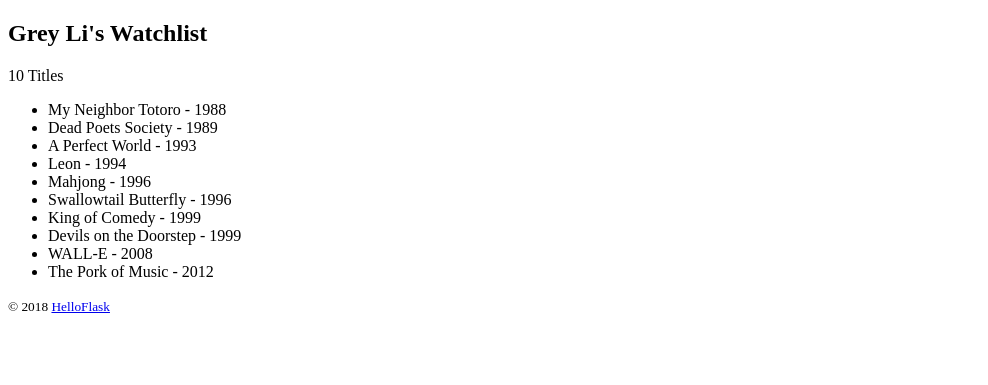
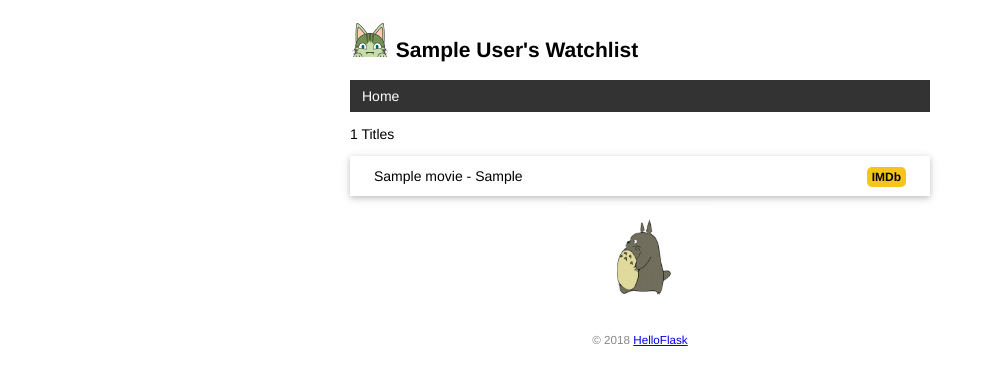
Before and after one commit to Aallizzwell/watch, a Flask app: page / in a window 1280 px wide. Shown: the top 385 px of the page, without its empty margins (0-988 px from the left). Run offline with Flask 2, Linux system fonts and the light colour scheme; tables that the repository leaves empty hold one stand-in row (values such as "Sample post").

Commit message:
Add base template and error template

```diff
--- a/watchlist/__init__.py
+++ b/watchlist/__init__.py
@@ -6,38 +6,33 @@ from flask import Flask, render_template
 from flask_login import LoginManager
 from flask_sqlalchemy import SQLAlchemy
 
-
-name = 'Grey Li'
-movies = [
-    {'title': 'My Neighbor Totoro', 'year': '1988'},
-    {'title': 'Dead Poets Society', 'year': '1989'},
-    {'title': 'A Perfect World', 'year': '1993'},
-    {'title': 'Leon', 'year': '1994'},
-    {'title': 'Mahjong', 'year': '1996'},
-    {'title': 'Swallowtail Butterfly', 'year': '1996'},
-    {'title': 'King of Comedy', 'year': '1999'},
-    {'title': 'Devils on the Doorstep', 'year': '1999'},
-    {'title': 'WALL-E', 'year': '2008'},
-    {'title': 'The Pork of Music', 'year': '2012'},
-]
-
-
 WIN = sys.platform.startswith('win')
-if WIN:
+if WIN:  # 如果是 Windows 系统，使用三个斜线
     prefix = 'sqlite:///'
-else:
+else:  # 否则使用四个斜线
     prefix = 'sqlite:////'
 
 app = Flask(__name__)
 app.config['SECRET_KEY'] = os.getenv('SECRET_KEY', 'dev')
+# 数据库文件一般放到项目根目录
 app.config['SQLALCHEMY_DATABASE_URI'] = prefix + os.path.join(os.path.dirname(app.root_path),
                                                               os.getenv('DATABASE_FILE', 'data.db'))
+# 关闭对模型修改的监控
 app.config['SQLALCHEMY_TRACK_MODIFICATIONS'] = False
 
-# db = SQLAlchemy(app)
+# 在扩展类实例化前加载配置
+db = SQLAlchemy(app)
+
+
 # login_manager = LoginManager(app)
 
 
-@app.route('/')
-def index():
-    return render_template('index.html', name=name, movies=movies)
+@app.context_processor
+def inject_user():
+    from watchlist.models import User
+    user = User.query.first()
+    # 这个函数返回的变量（以字典键值对的形式）将会统一注入到每一个模板的上下文环境中，因此可以直接在模板中使用
+    return dict(user=user)
+
+
+from watchlist import views, commands, errors
--- /dev/null
+++ b/watchlist/static/style.css
@@ -0,0 +1,86 @@
+/* 页面整体 */
+body {
+    margin: auto;
+    max-width: 580px;
+    font-size: 14px;
+    font-family: Helvetica, Arial, sans-serif;
+}
+
+/* 页脚 */
+footer {
+    color: #888;
+    margin-top: 15px;
+    text-align: center;
+    padding: 10px;
+}
+
+/* 头像 */
+.avatar {
+    width: 40px;
+}
+
+/* 电影列表 */
+.movie-list {
+    list-style-type: none;
+    padding: 0;
+    margin-bottom: 10px;
+    box-shadow: 0 2px 5px 0 rgba(0, 0, 0, 0.16), 0 2px 10px 0 rgba(0, 0, 0, 0.12);
+}
+
+.movie-list li {
+    padding: 12px 24px;
+    border-bottom: 1px solid #ddd;
+}
+
+.movie-list li:last-child {
+    border-bottom: none;
+}
+
+.movie-list li:hover {
+    background-color: #f8f9fa;
+}
+
+/* 龙猫图片 */
+.totoro {
+    display: block;
+    margin: 0 auto;
+    height: 100px;
+}
+
+nav ul {
+    list-style-type: none;
+    margin: 0;
+    padding: 0;
+    overflow: hidden;
+    background-color: #333;
+}
+
+nav li {
+    float: left;
+}
+
+nav li a {
+    display: block;
+    color: white;
+    text-align: center;
+    padding: 8px 12px;
+    text-decoration: none;
+}
+
+nav li a:hover {
+    background-color: #111;
+}
+
+.float-right {
+    float: right;
+}
+
+.imdb {
+    font-size: 12px;
+    font-weight: bold;
+    color: black;
+    text-decoration: none;
+    background: #F5C518;
+    border-radius: 5px;
+    padding: 3px 5px;
+}
--- /dev/null
+++ b/watchlist/templates/base.html
@@ -0,0 +1,27 @@
+<!DOCTYPE html>
+<html lang="en">
+<head>
+    {% block head %}
+    <meta charset="utf-8">
+    <meta name="viewport" content="width=device-width, initial-scale=1.0">
+    <title>{{ user.name }}'s Watchlist</title>
+    <link rel="icon" href="{{ url_for('static', filename='favicon.ico') }}">
+    <link rel="stylesheet" href="{{ url_for('static', filename='style.css') }}" type="text/css">
+    {% endblock %}
+</head>
+<body>
+    <h2>
+        <img alt="Avatar" class="avatar" src="{{ url_for('static', filename='images/avatar.png') }}">
+        {{ user.name }}'s Watchlist
+    </h2>
+    <nav>
+        <ul>
+            <li><a href="{{ url_for('index') }}">Home</a></li>
+        </ul>
+    </nav>
+    {% block content %}{% endblock %}
+    <footer>
+        <small>&copy; 2018 <a href="http://helloflask.com/book/3">HelloFlask</a></small>
+    </footer>
+</body>
+</html>
--- a/watchlist/templates/index.html
+++ b/watchlist/templates/index.html
@@ -1,20 +1,15 @@
-<!DOCTYPE html>
-<html lang="en">
-<head>
-    <meta charset="UTF-8">
-    <title>{{ name }}'s Watchlist</title>
-</head>
-<body>
-    <h2>{{ name }}'s Watchlist</h2>
-    {# 使用 length 过滤器获取 movies 变量的长度 #}
-    <p>{{ movies|length }} Titles</p>
-    <ul>
-        {% for movie in movies %}  {# 迭代 movies 变量 #}
-        <li>{{ movie.title }} - {{ movie.year }}</li>  {# 等同于 movie['title'] #}
-        {% endfor %}  {# 使用 endfor 标签结束 for 语句 #}
-    </ul>
-    <footer>
-        <small>&copy; 2018 <a href="http://helloflask.com/book/3">HelloFlask</a></small>
-    </footer>
-</body>
-</html>
+{% extends 'base.html' %}
+
+{% block content %}
+<p>{{ movies|length }} Titles</p>
+<ul class="movie-list">
+    {% for movie in movies %}
+    <li>{{ movie.title }} - {{ movie.year }}
+        <span class="float-right">
+            <a class="imdb" href="https://www.imdb.com/find?q={{ movie.title }}" target="_blank" title="Find this movie on IMDb">IMDb</a>
+        </span>
+    </li>
+    {% endfor %}
+</ul>
+<img alt="Walking Totoro" class="totoro" src="{{ url_for('static', filename='images/totoro.gif') }}" title="to~to~ro~">
+{% endblock %}
--- /dev/null
+++ b/watchlist/views.py
@@ -0,0 +1,13 @@
+from flask import render_template, request, url_for, redirect, flash
+from flask_login import login_user, login_required, logout_user, current_user
+
+from watchlist import app, db
+from watchlist.models import User, Movie
+
+
+@app.route('/')
+def index():
+    from watchlist.models import User, Movie
+    user = User.query.first()  # 读取用户记录
+    movies = Movie.query.all()  # 读取所有电影记录
+    return render_template('index.html', user=user, movies=movies)
```
Also changed, not shown: watchlist/commands.py (added, +43 -0 lines), watchlist/errors.py (added, +18 -0 lines), watchlist/models.py (added, +23 -0 lines), watchlist/templates/errors/404.html (added, +12 -0 lines), watchlist/static/favicon.ico (added), watchlist/static/images/avatar.png (added), watchlist/static/images/totoro.gif (added).
